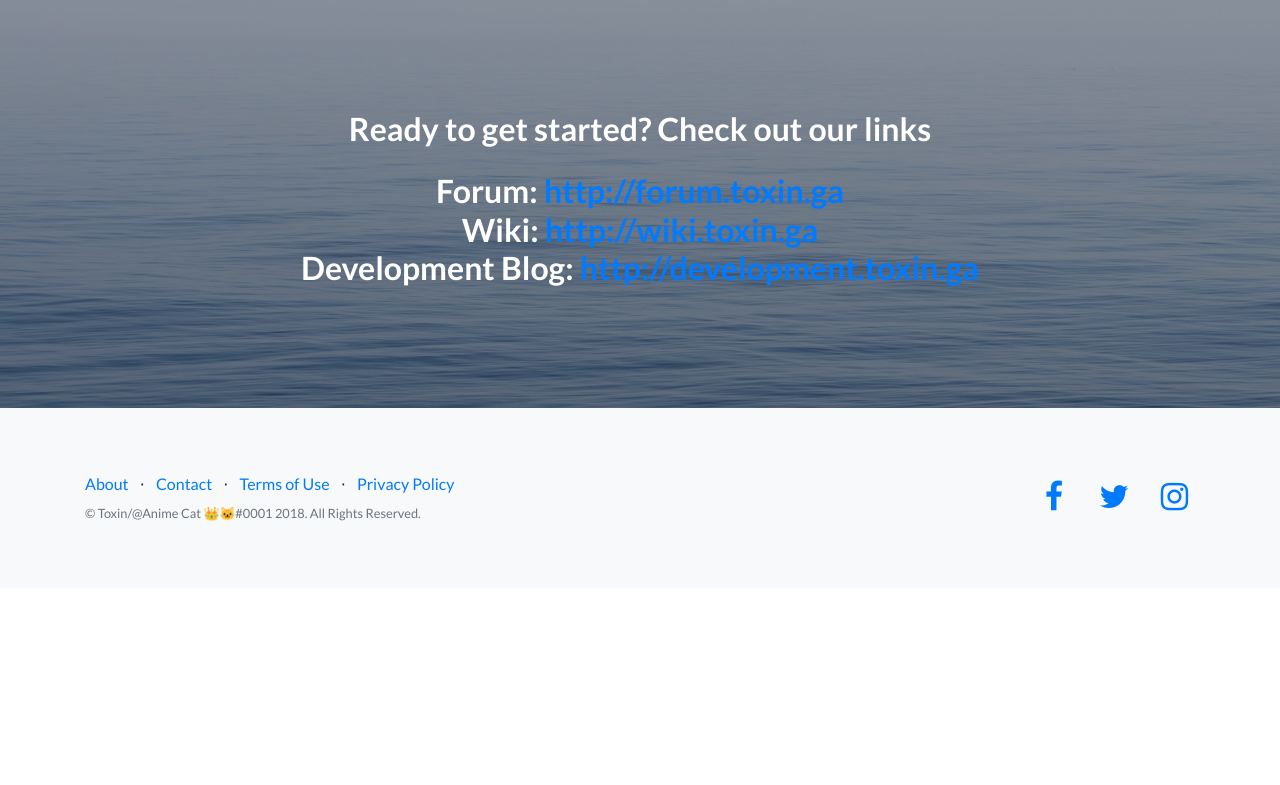
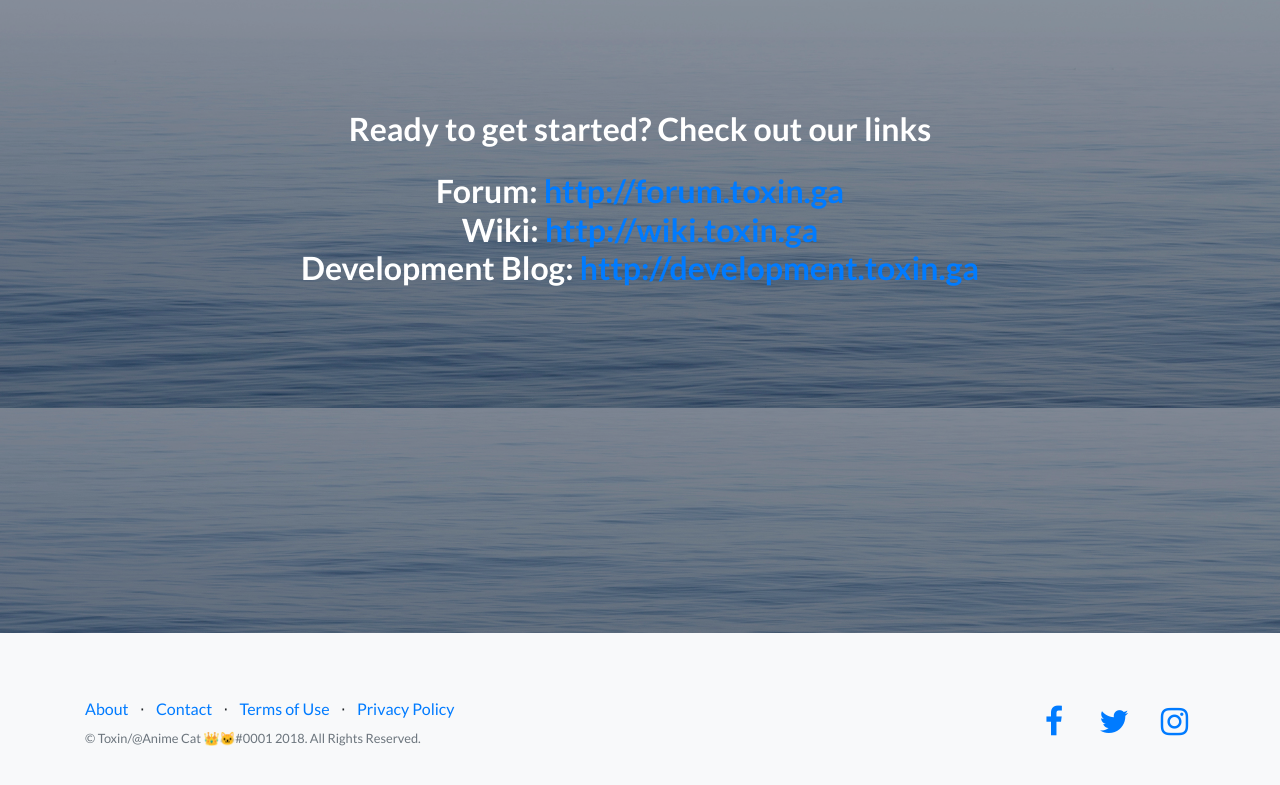
Before and after one commit to AnimeCat/toxin, a website: page index.html in a window 1280 px wide. Shown: the part 2950-3735 px from the top of the page. Before the commit the page ends 3538 px from the top, so only its background shows below. Drawn offline with Linux system fonts and the light colour scheme.

Commit message:
added application

```diff
--- a/index.html
+++ b/index.html
@@ -153,6 +153,18 @@
       </div>
     </section>
 
+    <!-- Application -->
+    <section class="call-to-action text-white text-center">
+      <div class="overlay"></div>
+      <div class="container">
+        <div class="row">
+          <div class="col-xl-9 mx-auto">
+		<script type="text/javascript" src="https://form.jotform.com/jsform/80545607184156"></script>
+          </div>
+        </div>
+      </div>
+    </section>
+
     <!-- Footer -->
     <footer class="footer bg-light">
       <div class="container">
```
